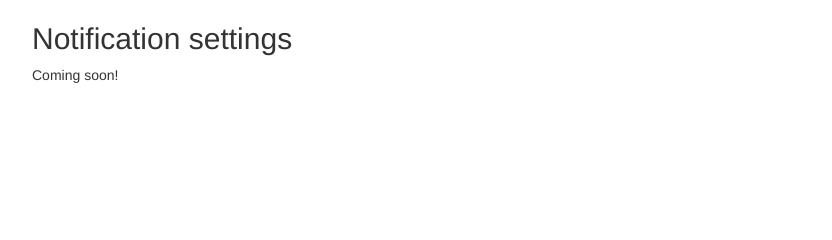
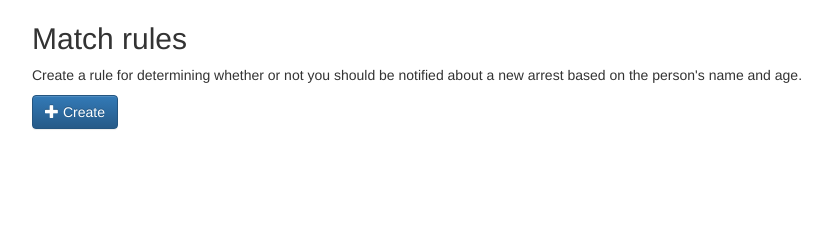
Before and after one commit to bwbaugh/arrest-notify, a Flask app: template arrest_notify/templates/dashboard.html in a window 1280 px wide. Shown: the part 241-481 px from the top of the page, without its empty margins (38-870 px from the left). Run offline with Flask 2, Linux system fonts and the light colour scheme; the template is opened without the code that fills it, so the values that code supplies are empty; some libraries are stand-ins or nearby versions.

Commit message:
Link to the rule creation form from dashboard

```diff
--- a/arrest_notify/templates/create-rule.html
+++ b/arrest_notify/templates/create-rule.html
@@ -69,7 +69,7 @@
       <label class="col-md-4 control-label" for="submit"></label>
       <div class="col-md-4">
         <button id="submit" name="submit" class="btn btn-primary">
-          Create
+          <span class="glyphicon glyphicon-plus"></span> Create
         </button>
       </div>
     </div>
--- a/arrest_notify/templates/dashboard.html
+++ b/arrest_notify/templates/dashboard.html
@@ -16,8 +16,15 @@
           Email:
           <span class="data">{{ user.email }}</span>
         </p>
-        <h2>Notification settings</h2>
-        <p>Coming soon!</p>
+        <h2>Match rules</h2>
+        <p>
+          Create a rule for determining whether or not you should be
+          notified about a new arrest based on the person's name and
+          age.
+        </p>
+        <a href="{{ url_for('create_rule') }}" class="btn btn-primary">
+          <span class="glyphicon glyphicon-plus"></span> Create
+        </a>
       </div>
     </div>
   </div>
```
